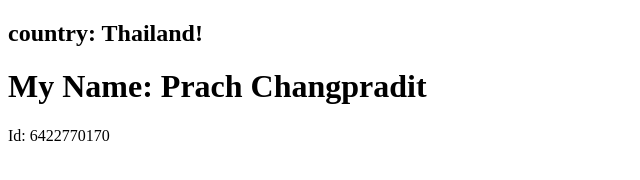
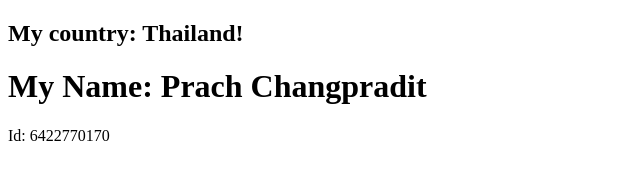
Before and after one commit to peeprach/DES424_6422770170, a plain HTML site: page src/index.html in a window 1280 px wide. Shown: the whole page, without its empty margins (0-640 px from the left). Drawn offline with Linux system fonts and the light colour scheme.

Commit message:
Initial commit

```diff
--- a/src/index.html
+++ b/src/index.html
@@ -1,7 +1,7 @@
 <!DOCTYPE html>
 <html>
     <body>
-        <h2>country: Thailand!</h2>
+        <h2>My country: Thailand!</h2>
     	<h1>My Name: Prach Changpradit</h1>
         <p>Id: 6422770170</p>
     </body>
```
